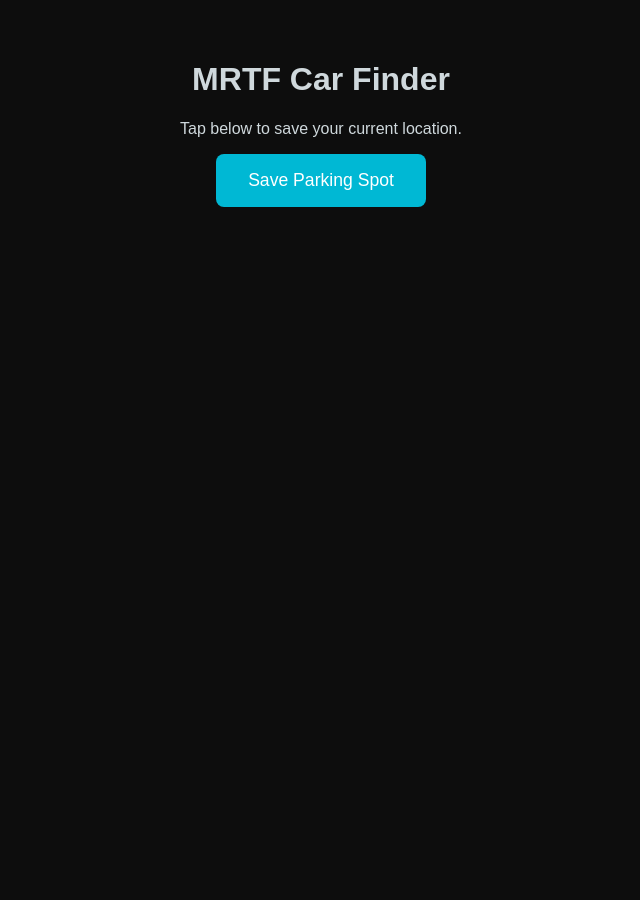
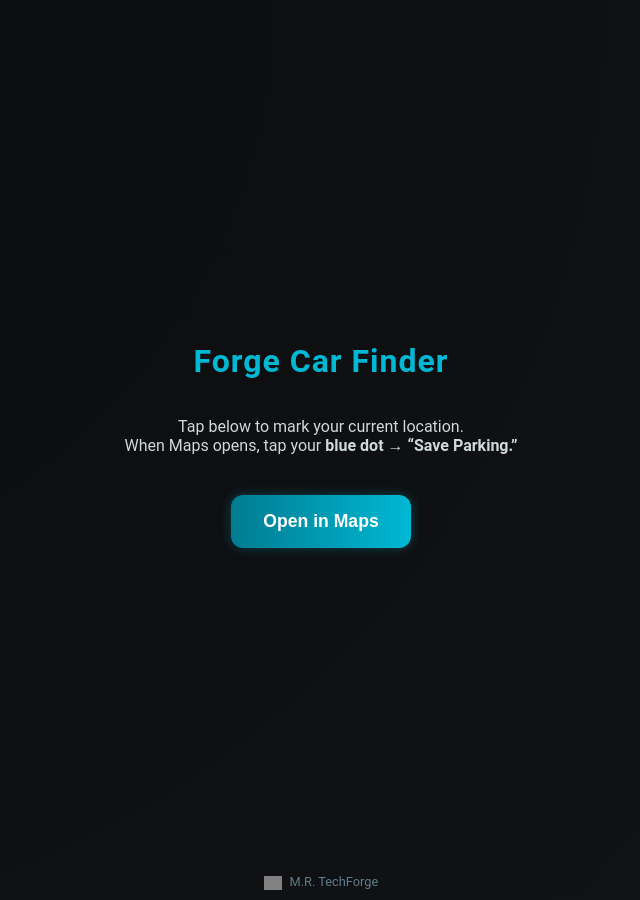
Before and after one commit to markisrt4/mrtechforge.github.io, a Jekyll site: the page car-finder/index.html, which Jekyll copies as it is, in a window 1280 px wide. Shown: the whole page, without its empty margins (319-959 px from the left). Built offline with Jekyll 4.4.1, drawn with Linux system fonts in a browser that asks for light colours; grey boxes are pictures that could not be loaded.

Commit message:
Update index.html

```diff
--- a/car-finder/index.html
+++ b/car-finder/index.html
@@ -1,18 +1,65 @@
 <!DOCTYPE html>
 <html lang="en">
 <head>
+<meta charset="UTF-8">
 <meta name="viewport" content="width=device-width, initial-scale=1.0">
 <title>MRTF Car Finder</title>
 <style>
-body { background:#0d0d0d; color:#cfd8dc; font-family:sans-serif; text-align:center; padding:2rem; }
-button { background:#00b8d4; color:white; border:none; border-radius:8px; padding:1rem 2rem; font-size:1.1rem; }
+  body {
+    margin: 0;
+    font-family: "Roboto", sans-serif;
+    background: radial-gradient(circle at top left,#0b0c0d 0%,#111316 100%);
+    color: #cfd8dc;
+    text-align: center;
+    min-height: 100vh;
+    display: flex;
+    flex-direction: column;
+    justify-content: center;
+    align-items: center;
+  }
+  h1 {
+    color: #00b8d4;
+    letter-spacing: 1px;
+  }
+  button {
+    background: linear-gradient(90deg,#007c91,#00b8d4);
+    border: none;
+    border-radius: 12px;
+    color: #fff;
+    padding: 1rem 2rem;
+    font-size: 1.1rem;
+    font-weight: 600;
+    cursor: pointer;
+    margin-top: 1.5rem;
+    box-shadow: 0 0 12px rgba(0,184,212,0.3);
+  }
+  button:hover { box-shadow: 0 0 20px rgba(0,184,212,0.6); }
+  #status { margin-top: 1rem; color: #90a4ae; }
+  footer {
+    position: absolute;
+    bottom: 10px;
+    font-size: 0.8rem;
+    color: #607d8b;
+  }
+  footer img {
+    height: 14px;
+    vertical-align: middle;
+    margin-right: 4px;
+    opacity: 0.8;
+  }
 </style>
 </head>
 <body>
-<h1>MRTF Car Finder</h1>
-<p>Tap below to save your current location.</p>
-<button onclick="saveCar()">Save Parking Spot</button>
+  <h1>Forge Car Finder</h1>
+  <p>Tap below to mark your current location.<br>
+  When Maps opens, tap your <strong>blue dot → “Save Parking.”</strong></p>
+
+  <button onclick="saveCar()">Open in Maps</button>
   <p id="status"></p>
+
+  <footer>
+    <img src="/assets/images/forge_cross_icon.png" alt="Cross"> M.R. TechForge
+  </footer>
 
   <script>
   function saveCar() {
@@ -21,15 +68,15 @@ function saveCar() {
       status.textContent = "Geolocation not supported.";
       return;
     }
-  status.textContent = "Getting your location...";
+    status.textContent = "Fetching your location...";
     navigator.geolocation.getCurrentPosition(pos => {
       const lat = pos.coords.latitude.toFixed(5);
       const lon = pos.coords.longitude.toFixed(5);
       const mapsURL = `https://maps.google.com/?q=${lat},${lon}`;
-    status.innerHTML = `Location saved: <a href="${mapsURL}">${lat},${lon}</a>`;
-    window.location = mapsURL; // open Maps directly
+      status.innerHTML = `Opening Maps at: ${lat}, ${lon}`;
+      window.location = mapsURL; // opens Google Maps at live position
     }, err => {
-    status.textContent = "Location access denied.";
+      status.textContent = "Location access denied or unavailable.";
     });
   }
   </script>
```
Lines whose indentation alone changed are shown as unchanged.
